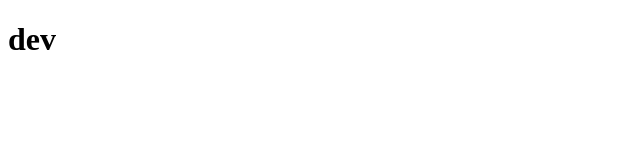
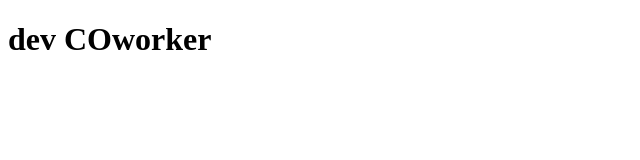
Before and after one commit to kjes9307/GITTEST, a plain HTML site: page index.html in a window 1280 px wide. Shown: the whole page, without its empty margins (0-640 px from the left). Drawn offline with Linux system fonts and the light colour scheme.

Commit message:
Update index.html

```diff
--- a/index.html
+++ b/index.html
@@ -7,6 +7,6 @@
     <title>Document</title>
 </head>
 <body>
-    <h1>dev</h1>
+    <h1>dev  COworker</h1>
 </body>
 </html>
```
